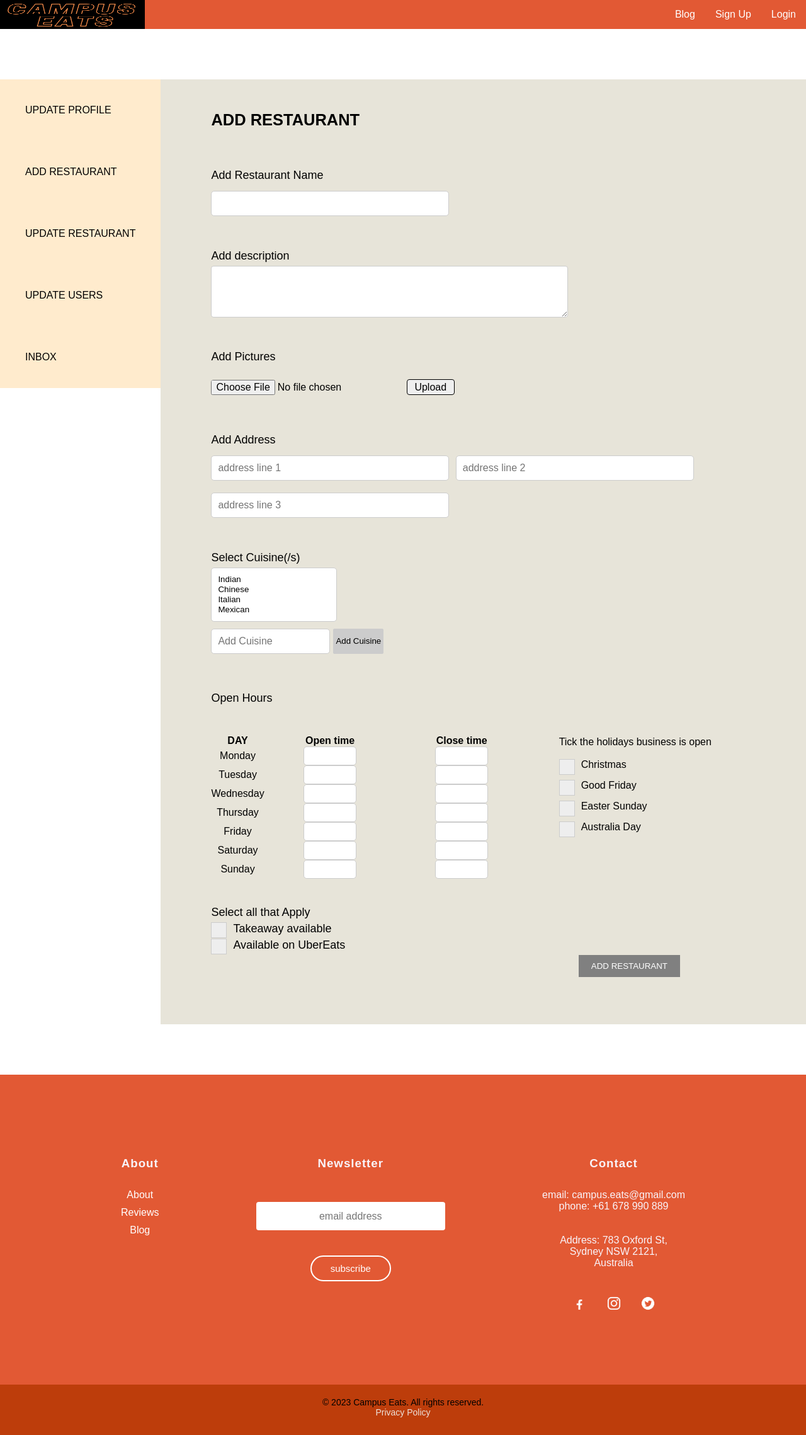
After one commit to VivOwoH/CampusEats, a Django app: page /register/admin/add-restaurants/ in a window 1280 px wide. The commit adds this page. Shown: the whole page at 63% size. Run offline with Django 4.2, Linux system fonts and the light colour scheme.

Commit message:
fixed css admin + add restaurant page complete

```diff
--- /dev/null
+++ b/campusEats/apps/user/templates/user/admin-add-restaurants.html
@@ -0,0 +1,167 @@
+<!-- admin.html -->
+{% extends 'base.html' %}
+
+{% block title %}Admin view {% endblock %}
+
+{% block content %}
+
+<!--section between the nav and form-->
+<div class="up_container">
+
+</div>
+
+ <div class="container">
+
+     <div class="left-column">
+         <a href="adminprofile.html">UPDATE PROFILE</a>
+         <a href="addrestaurant.html">ADD RESTAURANT</a>
+         <a href="updaterestaurant.html">UPDATE RESTAURANT</a>
+         <a href="updateusers.html">UPDATE USERS</a>
+         <a href="inbox.html">INBOX</a>
+     </div>
+
+     <div class="right-column-add-restaurants">
+         <h6>ADD RESTAURANT</h6><br>
+         <div class="restaurant-info">
+            <label for="restaurant_name"> Add Restaurant Name </label>
+            <input type="text" id="restaurant_name">
+            <br><br>
+            <label for="restaurant_description"> Add description </label>
+            <textarea id="restaurant_description" name="restaurant_description" rows="4" cols="50"></textarea>
+            <br><br>
+            <!--choose image-->
+            <label for="add_pictures"> Add Pictures </label>
+            <form >
+                <input type="file" name="image" accept="image/*" />
+                <input type="submit" value="Upload" id="upload_btn"/>
+            </form>
+            <label for="address"> Add Address </label>
+            <input type="text" placeholder="address line 1" id="address_1">
+            <input type="text" placeholder="address line 2" id="address_2">
+            <input type="text" placeholder="address line 3" id="address_3">
+            <br><br>
+            <label for="address"> Select Cuisine(/s) </label>
+
+            <select id="dropdown-cuisine" multiple>
+                <option value="indian">Indian</option>
+                <option value="chinese">Chinese</option>
+                <option value="italian">Italian</option>
+                <option value="italian">Mexican</option>
+
+            </select>
+
+
+            <!--button to specify add other cuisines-->
+
+            <div id="add_cuisine_container">
+                <input type="text" placeholder="Add Cuisine" id="add_cuisine_txt_box">
+                <button id="add_cuisine_btn"> Add Cuisine </button>
+            </div>
+
+
+
+
+
+
+
+            <label for="open_hours"> Open Hours </label>
+            <br>
+
+            <div class="open_hrs_div">
+                <div class="open_hrs_div_left">
+                    <table class="open_hrs_table">
+                        <thead>
+                            <tr>
+                                <th class="open_hrs_th">DAY</th>
+                                <th class="open_hrs_th">Open time</th>
+                                <th class="open_hrs_th">Close time</th>
+                            </tr>
+                        </thead>
+                        <tbody>
+                            <tr>
+                                <td><label class="td_day">Monday</label></td>
+                                <td><input type="text" class="td_time" id="td_time"></td>
+                                <td><input type="text" class="td_time" id="td_time"></td>
+                            </tr>
+                            <tr>
+                                <td><label class="td_day">Tuesday</label></td>
+                                <td><input type="text" class="td_time" id="td_time"></td>
+                                <td><input type="text" class="td_time" id="td_time"></td>
+                            </tr>
+                            <tr>
+                                <td><label class="td_day">Wednesday</label></td>
+                                <td><input type="text" class="td_time" id="td_time"></td>
+                                <td><input type="text" class="td_time" id="td_time"></td>
+                            </tr>
+                            <tr>
+                                <td><label class="td_day">Thursday</label></td>
+                                <td><input type="text" class="td_time" id="td_time"></td>
+                                <td><input type="text" class="td_time" id="td_time"></td>
+                            </tr>
+                            <tr>
+                                <td><label class="td_day">Friday</label></td>
+                                <td><input type="text" class="td_time" id="td_time"></td>
+                                <td><input type="text" class="td_time" id="td_time"></td>
+                            </tr>
+                            <tr>
+                                <td><label class="td_day">Saturday</label></td>
+                                <td><input type="text" class="td_time" id="td_time"></td>
+                                <td><input type="text" class="td_time" id="td_time"></td>
+                            </tr>
+                            <tr>
+                                <td><label class="td_day">Sunday</label></td>
+                                <td><input type="text" class="td_time" id="td_time"></td>
+                                <td><input type="text" class="td_time" id="td_time"></td>
+                            </tr>
+
+                        </tbody>
+                    </table>
+                </div>
+                <div class="open_hrs_div_right">
+                    Tick the holidays business is open<br><br>
+                    <label class="checkbox-container"> Christmas
+                        <input type="checkbox">
+                        <span class="checkmark"></span></label>
+                        <label class="checkbox-container"> Good Friday
+                            <input type="checkbox">
+                            <span class="checkmark"></span></label>
+                            <label class="checkbox-container"> Easter Sunday
+                                <input type="checkbox">
+                                <span class="checkmark"></span></label>
+                                <label class="checkbox-container"> Australia Day
+                                    <input type="checkbox">
+                                    <span class="checkmark"></span></label>
+                </div>
+            </div>
+
+
+
+           <br>
+           <label>Select all that Apply</label>
+            <label class="checkbox-container"> Takeaway available
+                 <input type="checkbox">
+                 <span class="checkmark"></span></label>
+                 <label class="checkbox-container"> Available on UberEats
+                    <input type="checkbox">
+                    <span class="checkmark"></span></label>
+
+
+
+
+            <button id="add-restaurant-btn">ADD RESTAURANT</button>
+
+        </div>
+     </div>
+
+ </div>
+
+
+
+
+
+ <div class="up_container">
+
+ </div>
+
+
+{% endblock %}
--- a/campusEats/apps/user/urls.py
+++ b/campusEats/apps/user/urls.py
@@ -8,6 +8,7 @@ urlpatterns = [
     # path('', views.render_base_template, name='render_base'),
     path('register/', views.user_register, name='user_register'),
     path('success/', views.render_success, name='success'),
-    path('register/admin/', views.render_admin_dashboard, name='admin_dashboard')
+    path('register/admin/', views.render_admin_dashboard, name='admin_dashboard'),
+    path('register/admin/add-restaurants/', views.render_admin_add_restaurants, name='add_restaurants')
 
 ]
--- a/campusEats/apps/user/views.py
+++ b/campusEats/apps/user/views.py
@@ -69,3 +69,7 @@ def render_success(request):
 # for the rendering of the admin
 def render_admin_dashboard(request):
     return render(request,'user/adminhome.html')
+
+# for the rendering of the admin add resturants page
+def render_admin_add_restaurants(request):
+    return render(request,'user/admin-add-restaurants.html')
--- /dev/null
+++ b/campusEats/assets/admin/admin-add-restaurants.css
@@ -0,0 +1,54 @@
+/* Style the checkbox container */
+.checkbox-container {
+    display: block;
+    position: relative;
+    padding-left: 35px;
+    margin-bottom: 15px;
+    cursor: pointer;
+    font-size: 16px;
+  }
+
+  /* Hide the default checkbox */
+  .checkbox-container input {
+    position: absolute;
+    opacity: 0;
+  }
+
+  /* Style the custom checkbox */
+  .checkmark {
+    position: absolute;
+    top: 0;
+    left: 0;
+    height: 25px;
+    width: 25px;
+    background-color: #eee;
+    border: 1px solid #ccc;
+  }
+
+  /* Style the checkmark when the checkbox is checked */
+  .checkbox-container input:checked + .checkmark {
+    background-color: #727374;
+  }
+
+  /* Style the checkmark shape */
+  .checkmark:after {
+    content: "";
+    position: absolute;
+    display: none;
+  }
+
+  /* Show the checkmark when the checkbox is checked */
+  .checkbox-container input:checked + .checkmark:after {
+    display: block;
+  }
+
+  /* Style the checkmark icon */
+  .checkbox-container .checkmark:after {
+    left: 9px;
+    top: 5px;
+    width: 5px;
+    height: 10px;
+    border: solid white;
+    border-width: 0 3px 3px 0;
+    transform: rotate(45deg);
+  }
--- a/campusEats/assets/admin/admin.css
+++ b/campusEats/assets/admin/admin.css
@@ -1,25 +1,9 @@
-.up_container{
-    height: 80px;
-}
 
 .container {
     display:flex;
 }
 
-.down_container{
-    height: 80px;
-}
-
-.profile-info{
-    margin:20px 0;
-}
-
-label{
-    display:block;
-    margin-bottom: 5px;
-    font-size: 18px;;
-}
-
+/* form section of admin */
 .right-column{
     flex:1;
     background-color: rgb(231, 228, 217);
@@ -27,17 +11,19 @@ label{
     padding-left: 80px;
     font-size: 38px;
     font-family: Arial, Helvetica, sans-serif;
-    height: 800px;
+    height: 600px;
 }
 
-.left-column{
-    height:600px;
-    width:25%;
-    background-color: blanchedalmond;
-    padding: 20px;
-
+.right-column-add-restaurants{
+    flex:1;
+    background-color: rgb(231, 228, 217);
+    padding-top: 50px;
+    padding-left: 80px;
+    font-size: 38px;
+    font-family: Arial, Helvetica, sans-serif;
+    height: 1500px;
 }
-
+/* admin function menu*/
 .left-column a{
     background-color: blanchedalmond;
     color:black;
@@ -45,8 +31,8 @@ label{
     padding:40px;
     text-decoration: none;
     font-family: Arial, Helvetica, sans-serif;
+
 }
-
 
 .left-column a:hover{
     background-color: burlywood;
@@ -54,8 +40,27 @@ label{
 
 }
 
+/*space above admin form and nav bar*/
+.up_container{
+    height: 80px;
+}
 
-input[type="text"]{
+
+/* adds a left margin of 20px between the menu and text */
+.restaurant-info,
+.profile-info{
+    margin:20px 0;
+}
+/*apply style to form labels*/
+.restaurant-info > label,
+.profile-info > label{
+    display:block;
+    margin-bottom: 5px;
+    font-size: 18px;;
+}
+
+.restaurant-info > input[type="text"],
+.profile-info > input[type="text"]{
     width:40%;
     padding:10px;
     margin-bottom: 10px;
@@ -63,7 +68,8 @@ input[type="text"]{
     border-radius: 5px;
 }
 
-button{
+.restaurant-info > button,
+.profile-info > button{
     background-color: grey;
     color: white;
     border:none;
@@ -71,10 +77,88 @@ button{
     cursor:pointer;
     float:right;
     margin-right:200px;
+}
 
+.restaurant-info button:hover,
+.profile-info button:hover{
+    background-color: black;
+}
+
+#dropdown-cuisine{
+
+    width:200px;
+    padding:10px;
+    margin-bottom: 10px;
+    border:1px solid #ccc;
+    border-radius: 5px;
+ }
+
+ #add_cuisine_container{
+    display:flex;
+    height: 100px;
+
+  }
+
+#add_cuisine_btn{
+    width:80px;
+    height:40px;
+    background-color: #ccc;
+    margin-left:5px;
+    border:1px solid #ccc;
+    border-radius: 2px;
 
 }
 
-button:hover{
-    background-color: black;
+#add_cuisine_btn:hover{
+    background-color: darkgray;
 }
+
+ #add_cuisine_txt_box{
+    height:40px;
+    width:20%;
+    padding:10px;
+    margin-bottom: 10px;
+    border:1px solid #ccc;
+    border-radius: 5px;
+ }
+
+
+#restaurant_description{
+    width: 60%;
+    padding: 10px;
+    border: 1px solid #ccc;
+    border-radius: 4px;
+    resize: vertical; /* Allow vertical resizing */
+}
+
+
+.open_hrs_table{
+    border-spacing: 0;
+}
+.open_hrs_table > th, td{
+    text-align: center;
+}
+.td_time{
+    height:30px;
+    width:40%;
+    align-items: center;
+    border:1px solid #ccc;
+    border-radius: 5px;
+}
+
+.open_hrs_div{
+    font-size: 16px;
+    display:flex;
+}
+.open_hrs_div_right{
+    flex:1;
+    margin-left: 50px;
+    padding-top: 2px;
+}
+
+#upload_btn{
+    width:8%;
+    background-color: ccc;
+    height: 25px;
+    border:1px solid;
+}
--- a/campusEats/assets/basestyle.css
+++ b/campusEats/assets/basestyle.css
@@ -46,7 +46,7 @@
 
 
   .footer{
-    margin-top:20rem;
+    /*margin-top:20rem*/
     position: relative;
     left:0;
     font-family: Arial, Helvetica, sans-serif;
--- a/campusEats/templates/base.html
+++ b/campusEats/templates/base.html
@@ -11,8 +11,10 @@
 
     <!-- <link rel="stylesheet" href="static/style.css"> -->
     <link rel="stylesheet" href="{% static 'restaurants/home.css' %}">
+    <link rel="stylesheet" href="{% static 'admin/admin.css' %}">
+    <link rel="stylesheet" href="{% static 'admin/admin-add-restaurants.css' %}">
+    <link rel="stylesheet" href="{% static 'basestyle.css' %}">
 
-    <link rel="stylesheet" href="{% static 'basestyle.css' %}">
 
 
     <link rel="stylesheet" href= "https://fonts.googleapis.com/css?family=Poppins">
```
Also changed, not shown: campusEats/apps/user/templates/user/adminhome.html (+7 -3 lines). Lines whose indentation alone changed are shown as unchanged.
